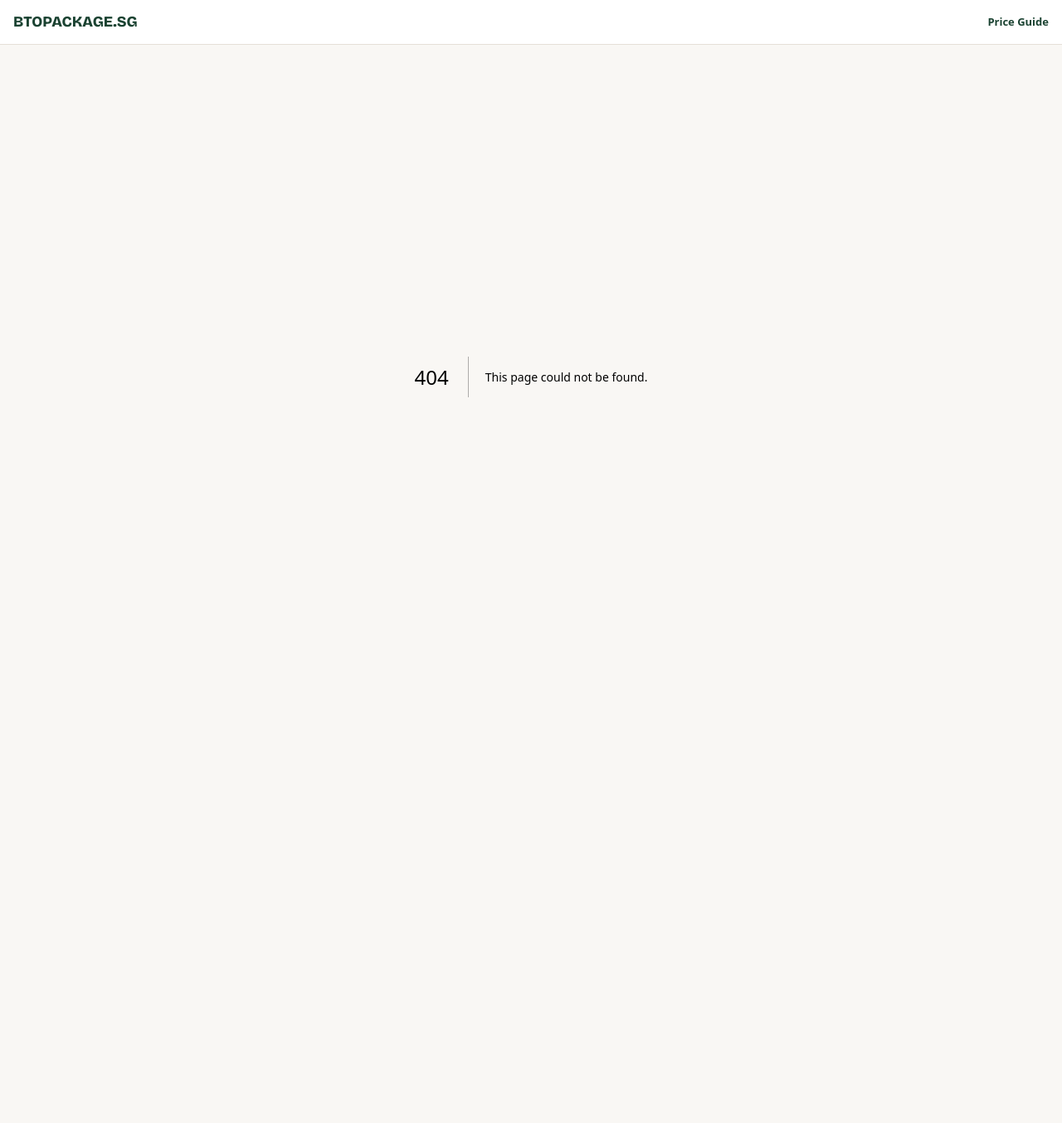
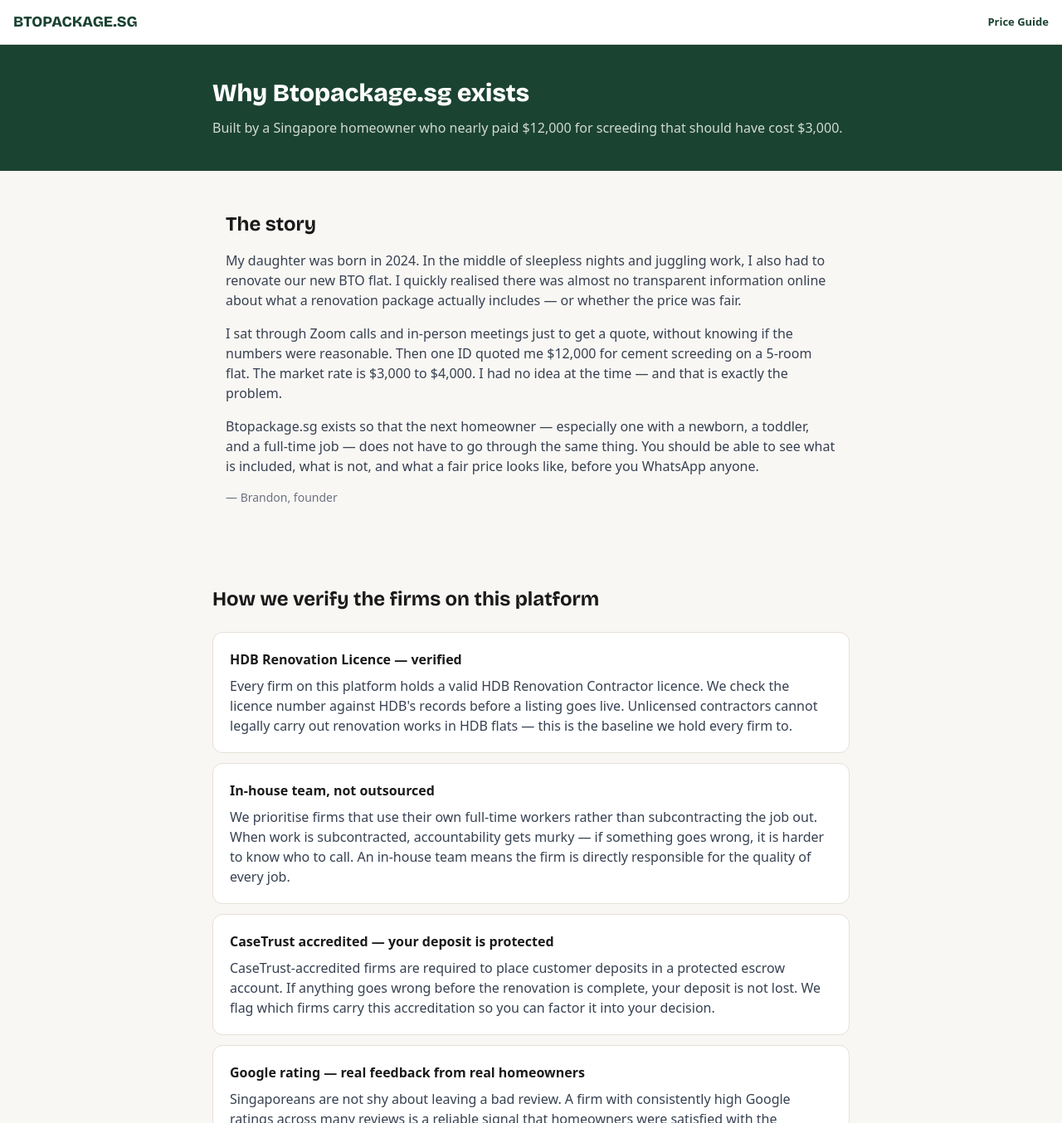
Before and after one commit to chylerbot-beep/btopackage, a Next.js app: page /about in a window 1280 px wide. Before the commit this address had no page. Shown: the top 1354 px of the page at 83% size. Before the commit the page ends 854 px from the top, so only its background shows below. Built offline with nearby package versions, Linux system fonts and the light colour scheme.

Commit message:
Add About page and restore sitemap about route

```diff
--- /dev/null
+++ b/app/about/page.tsx
@@ -0,0 +1,175 @@
+import type { Metadata } from 'next';
+import Link from 'next/link';
+
+export async function generateMetadata(): Promise<Metadata> {
+  return {
+    title: 'About Btopackage.sg | Verified BTO Renovation Packages Singapore',
+    description:
+      'Btopackage.sg was built by a Singapore homeowner who got burned by opaque renovation quotes. We make BTO package inclusions transparent so you can compare before you commit.',
+  };
+}
+
+export default function AboutPage() {
+  return (
+    <main>
+      <section className="w-full bg-[#1B4332] px-4 py-10">
+        <div className="mx-auto w-full max-w-3xl">
+          <h1
+            className="text-3xl font-extrabold text-white"
+            style={{ fontFamily: 'var(--font-bricolage-grotesque)' }}
+          >
+            Why Btopackage.sg exists
+          </h1>
+          <p className="mt-3 text-base" style={{ color: 'rgba(255,255,255,0.8)' }}>
+            Built by a Singapore homeowner who nearly paid $12,000 for screeding that should have
+            cost $3,000.
+          </p>
+        </div>
+      </section>
+
+      <section className="mx-auto w-full max-w-3xl px-4 py-12 text-[#374151]">
+        <h2
+          className="text-2xl font-bold text-[#1A1A1A]"
+          style={{ fontFamily: 'var(--font-bricolage-grotesque)' }}
+        >
+          The story
+        </h2>
+        <div className="mt-4 space-y-4">
+          <p>
+            My daughter was born in 2024. In the middle of sleepless nights and juggling work, I
+            also had to renovate our new BTO flat. I quickly realised there was almost no
+            transparent information online about what a renovation package actually includes — or
+            whether the price was fair.
+          </p>
+          <p>
+            I sat through Zoom calls and in-person meetings just to get a quote, without knowing if
+            the numbers were reasonable. Then one ID quoted me $12,000 for cement screeding on a
+            5-room flat. The market rate is $3,000 to $4,000. I had no idea at the time — and that
+            is exactly the problem.
+          </p>
+          <p>
+            Btopackage.sg exists so that the next homeowner — especially one with a newborn, a
+            toddler, and a full-time job — does not have to go through the same thing. You should
+            be able to see what is included, what is not, and what a fair price looks like, before
+            you WhatsApp anyone.
+          </p>
+          <p className="text-sm font-medium text-[#6B7280]">— Brandon, founder</p>
+        </div>
+      </section>
+
+      <section className="bg-[#F9F7F4] px-4 py-12">
+        <div className="mx-auto w-full max-w-3xl">
+          <h2
+            className="text-2xl font-bold text-[#1A1A1A]"
+            style={{ fontFamily: 'var(--font-bricolage-grotesque)' }}
+          >
+            How we verify the firms on this platform
+          </h2>
+
+          <div className="mt-6">
+            <div className="mb-3 rounded-xl border border-[#E5E0D8] bg-white p-5 text-[#374151]">
+              <h3 className="font-semibold text-[#1A1A1A]">HDB Renovation Licence — verified</h3>
+              <p className="mt-2">
+                Every firm on this platform holds a valid HDB Renovation Contractor licence. We
+                check the licence number against HDB&apos;s records before a listing goes live.
+                Unlicensed contractors cannot legally carry out renovation works in HDB flats —
+                this is the baseline we hold every firm to.
+              </p>
+            </div>
+
+            <div className="mb-3 rounded-xl border border-[#E5E0D8] bg-white p-5 text-[#374151]">
+              <h3 className="font-semibold text-[#1A1A1A]">In-house team, not outsourced</h3>
+              <p className="mt-2">
+                We prioritise firms that use their own full-time workers rather than subcontracting
+                the job out. When work is subcontracted, accountability gets murky — if something
+                goes wrong, it is harder to know who to call. An in-house team means the firm is
+                directly responsible for the quality of every job.
+              </p>
+            </div>
+
+            <div className="mb-3 rounded-xl border border-[#E5E0D8] bg-white p-5 text-[#374151]">
+              <h3 className="font-semibold text-[#1A1A1A]">
+                CaseTrust accredited — your deposit is protected
+              </h3>
+              <p className="mt-2">
+                CaseTrust-accredited firms are required to place customer deposits in a protected
+                escrow account. If anything goes wrong before the renovation is complete, your
+                deposit is not lost. We flag which firms carry this accreditation so you can factor
+                it into your decision.
+              </p>
+            </div>
+
+            <div className="mb-3 rounded-xl border border-[#E5E0D8] bg-white p-5 text-[#374151]">
+              <h3 className="font-semibold text-[#1A1A1A]">
+                Google rating — real feedback from real homeowners
+              </h3>
+              <p className="mt-2">
+                Singaporeans are not shy about leaving a bad review. A firm with consistently high
+                Google ratings across many reviews is a reliable signal that homeowners were
+                satisfied with the outcome. We show each firm&apos;s Google rating and review count
+                directly on their listing.
+              </p>
+            </div>
+          </div>
+        </div>
+      </section>
+
+      <section className="mx-auto w-full max-w-3xl px-4 py-10 text-[#374151]">
+        <h2
+          className="text-2xl font-bold text-[#1A1A1A]"
+          style={{ fontFamily: 'var(--font-bricolage-grotesque)' }}
+        >
+          What Btopackage.sg is not
+        </h2>
+        <div className="mt-4 whitespace-pre-line">
+          <p>
+            We are not a referral agency. We do not earn commissions when you contact a firm or
+            sign a contract — there are no hidden fees tied to your outcome.
+
+            Firms pay a flat monthly listing fee to appear on the platform. That fee covers the
+            verification process and keeps the directory running. You WhatsApp firms directly. We
+            never store your details or pass your details to anyone.
+          </p>
+        </div>
+      </section>
+
+      <section className="bg-[#1B4332] px-4 py-10 text-center text-white">
+        <div className="mx-auto w-full max-w-3xl">
+          <h2
+            className="text-2xl font-bold"
+            style={{ fontFamily: 'var(--font-bricolage-grotesque)' }}
+          >
+            Are you an HDB-licensed firm?
+          </h2>
+          <p className="mt-3" style={{ color: 'rgba(255,255,255,0.8)' }}>
+            Submit a free listing and reach homeowners who are actively comparing renovation
+            packages.
+          </p>
+          <Link
+            href="/submit"
+            className="mt-4 inline-block rounded-xl bg-white px-6 py-3 font-semibold text-[#1B4332]"
+          >
+            Submit your firm →
+          </Link>
+        </div>
+      </section>
+
+      <footer className="bg-[#1B4332] px-4 py-8 text-sm text-[rgba(255,255,255,0.7)]">
+        <div className="mx-auto flex w-full max-w-3xl flex-col gap-4">
+          <p
+            className="font-bold text-white"
+            style={{ fontFamily: 'var(--font-bricolage-grotesque)' }}
+          >
+            BTOPACKAGE.SG
+          </p>
+          <nav className="flex flex-wrap gap-3">
+            <Link href="/about">About</Link>
+            <Link href="/privacy">Privacy</Link>
+            <Link href="/directory">Directory</Link>
+          </nav>
+          <Link href="/submit">HDB-licensed firm? Submit a free listing →</Link>
+        </div>
+      </footer>
+    </main>
+  );
+}
--- a/app/sitemap.ts
+++ b/app/sitemap.ts
@@ -23,6 +23,7 @@ export default async function sitemap(): Promise<MetadataRoute.Sitemap> {
 
   return [
     { url: 'https://www.btopackage.sg', changeFrequency: 'daily', priority: 1.0 },
+    { url: 'https://www.btopackage.sg/about', changeFrequency: 'monthly', priority: 0.6 },
     { url: 'https://www.btopackage.sg/price-guide', changeFrequency: 'monthly', priority: 0.9 },
     { url: 'https://www.btopackage.sg/directory', changeFrequency: 'weekly', priority: 0.8 },
     { url: 'https://www.btopackage.sg/submit', changeFrequency: 'monthly', priority: 0.6 },
```
